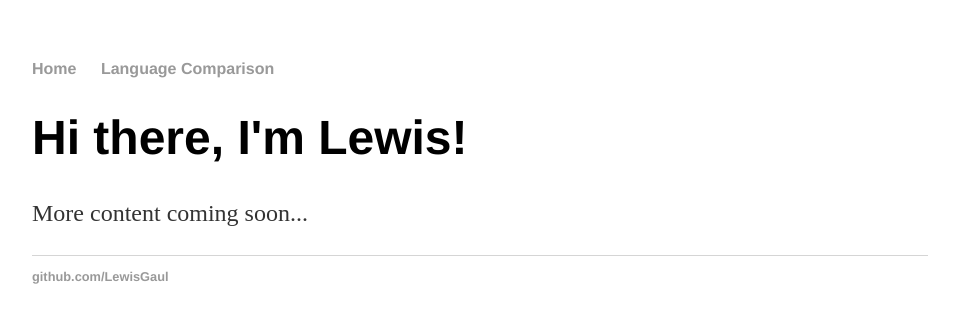
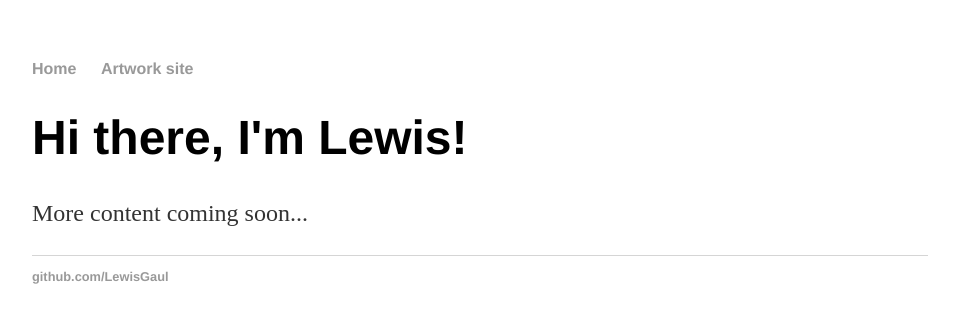
Before and after one commit to LewisGaul/LewisGaul.github.io, a Jekyll site: the page built from _pages/index.html, in a window 1280 px wide. Shown: the top 323 px of the page, without its empty margins (160-1119 px from the left). Built offline with Jekyll 4.4.1, drawn with Linux system fonts in a browser that asks for light colours.

Commit message:
Add artwork site and remove language comparison

```diff
--- a/_config.yml
+++ b/_config.yml
@@ -6,8 +6,10 @@ baseurl: ""
 nav:
   - name: "Home"
     href: "/"
-  - name: "Language Comparison"
-    href: "https://lewisgaul.github.io/LanguageComparison"
+  - name: "Artwork site"
+    href: "https://lewisgaul.github.io/artwork-site"
+#  - name: "Language Comparison"
+#    href: "https://lewisgaul.github.io/LanguageComparison"
 
 include: ['_pages']
 
```
